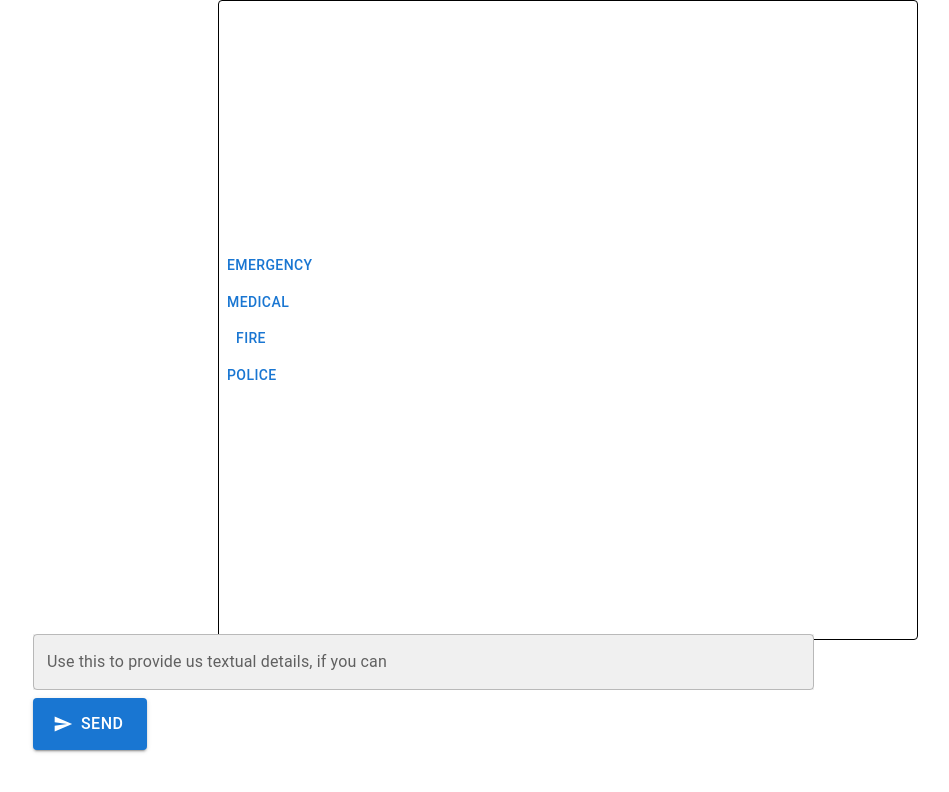
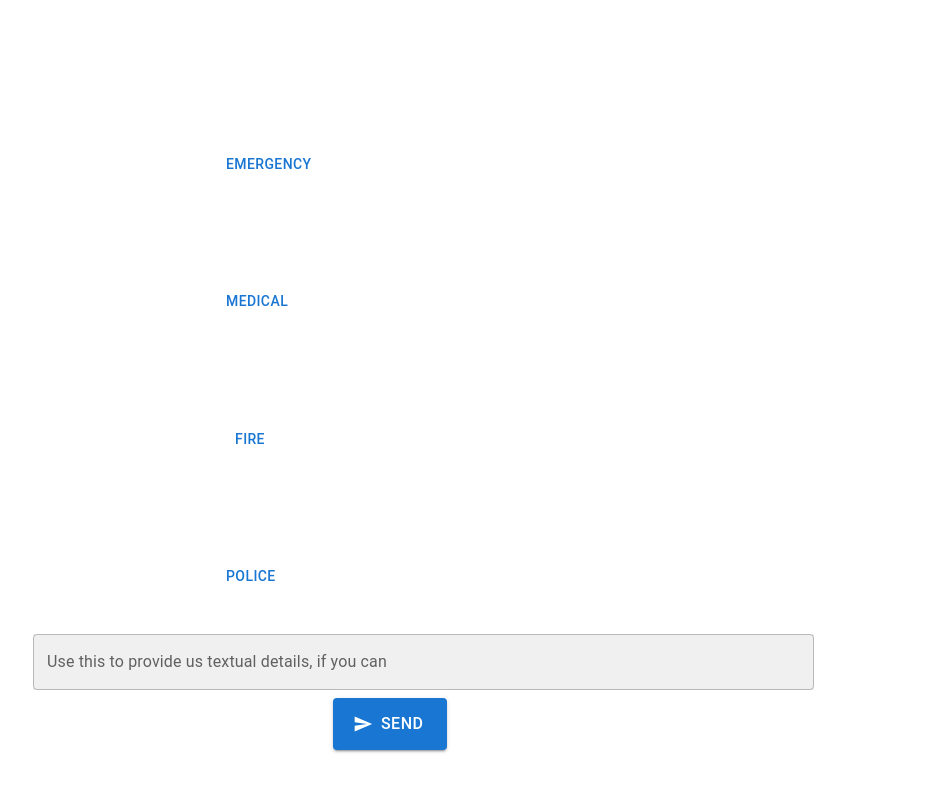
Before and after one commit to ashnakhetan/accessos-chatbot, a React (Create React App) app in the folder frontend/: page / in a window 1280 px wide. Shown: the top 792 px of the page, without its empty margins (72-1021 px from the left). Built offline with nearby package versions, Linux system fonts and the light colour scheme.

Commit message:
Making sure up to date

```diff
--- a/frontend/src/App.js
+++ b/frontend/src/App.js
@@ -109,10 +109,10 @@ function App() {
         alignItems="center"
         margin="auto"
         justifyContent="center"
-        borderRadius={1}
-        border={1}
+        borderRadius={0}
+        border={0}
         width="700px"
-        sx={{ height: "80vh" }}
+        sx={{ height: "80vh", border:"none", display: "flex", flexDirection: "row", gap: "10px" }}
       >
         <MessagesPane messages={messages} />
         {/* <Selection> */}
--- a/frontend/src/components/InputBar.js
+++ b/frontend/src/components/InputBar.js
@@ -49,13 +49,13 @@ const InputBar = ({ placeholder, onChange, onSubmit }) => {
           style={{ marginLeft: 0 }} // Set left margin to 0 to start at the very left
         />
       </Grid>
-      <Grid item alignItems = "center">
+      <Grid item alignItems = "right" >
         <Button
           variant="contained"
           color="primary"
           startIcon={<SendIcon />}
           onClick={onSubmit}
-          sx={{ fontSize: "1rem", padding: "12px 24px" }}
+          sx={{ fontSize: "1rem", padding: "12px 24px", position: "relative", bottom: 0, left: 300 }}
         >
           Send
         </Button>
```
